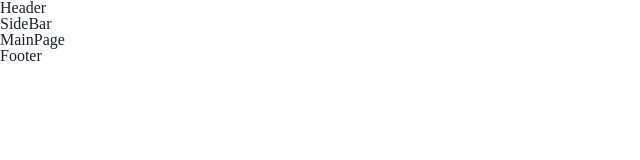
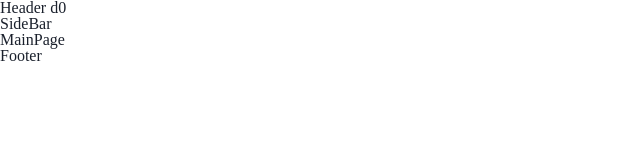
Before and after one commit to jun42/NUWA_FE, a React (Vite) app: page / in a window 1280 px wide. Shown: the top 160 px of the page, without its empty margins (0-640 px from the left). Built offline with nearby package versions, Linux system fonts and the light colour scheme.

Commit message:
feat: zustand 초기 설정

```diff
--- a/package.json
+++ b/package.json
@@ -17,11 +17,13 @@
     "@tanstack/react-query-devtools": "^5.17.9",
     "axios": "^1.6.5",
     "framer-motion": "^10.17.12",
+    "immer": "^10.0.3",
     "react": "^18.2.0",
     "react-dom": "^18.2.0",
     "react-router-dom": "^6.21.1",
     "styled-components": "^6.1.8",
-    "styled-reset": "^4.5.2"
+    "styled-reset": "^4.5.2",
+    "zustand": "^4.4.7"
   },
   "devDependencies": {
     "@types/react": "^18.2.43",
--- a/src/components/Header/Header.jsx
+++ b/src/components/Header/Header.jsx
@@ -1,7 +1,8 @@
+import useBoundStore from '../../store/store';
+
 const Header = () => {
-  return (
-    <div>Header</div>
-  )
-}
+  const bearPopulation = useBoundStore((state) => state.bears);
+  return <div>Header d{bearPopulation}</div>;
+};
 
-export default Header
+export default Header;
--- /dev/null
+++ b/src/store/store.js
@@ -0,0 +1,34 @@
+import { create } from 'zustand';
+import { createBearSlice, createFishSlice } from './testSlice';
+import { createJSONStorage, devtools, persist } from 'zustand/middleware';
+import { immer } from 'zustand/middleware/immer';
+
+const persisitKeys = ['bears'];
+
+const persistOption = {
+  name: 'food-storage', // name of the item in the storage (must be unique)
+  storage: createJSONStorage(() => sessionStorage), // (optional) by default, 'localStorage' is used
+  partialize: (state) =>
+    Object.fromEntries(
+      Object.entries(state).filter(([key]) => persisitKeys.includes(key))
+    ),
+};
+
+const useBoundStore = create(
+  // immer로 불변성 보장
+  immer(
+    devtools(
+      persist(
+        (...a) => ({
+          ...createBearSlice(...a),
+          ...createFishSlice(...a),
+        }),
+        persistOption
+      )
+    )
+  )
+);
+
+//
+
+export default useBoundStore;
--- /dev/null
+++ b/src/store/testSlice.js
@@ -0,0 +1,10 @@
+export const createFishSlice = (set) => ({
+  fishes: 0,
+  addFish: () => set((state) => ({ fishes: state.fishes + 1 })),
+});
+
+export const createBearSlice = (set) => ({
+  bears: 0,
+  addBear: () => set((state) => ({ bears: state.bears + 1 })),
+  eatFish: () => set((state) => ({ fishes: state.fishes - 1 })),
+});
--- a/vite.config.js
+++ b/vite.config.js
@@ -1,11 +1,11 @@
-import { defineConfig } from 'vite'
-import react from '@vitejs/plugin-react-swc'
+import { defineConfig } from 'vite';
+import react from '@vitejs/plugin-react-swc';
 
 // https://vitejs.dev/config/
 export default defineConfig({
   plugins: [react()],
-  server:{
-    port:3000,
+  server: {
+    port: 3000,
   },
   resolve: {
     alias: {
@@ -15,10 +15,11 @@ export default defineConfig({
       '@constants': '/src/constants',
       '@hooks': '/src/hooks',
       '@pages': '/src/pages',
-      'queries': '/src/queries',
+      '@queries': '/src/queries',
       '@router': '/src/router',
       '@styles': '/src/styles',
       '@utils': '/src/utils',
+      '@store': '/src/store',
     },
   },
-})
+});
```
